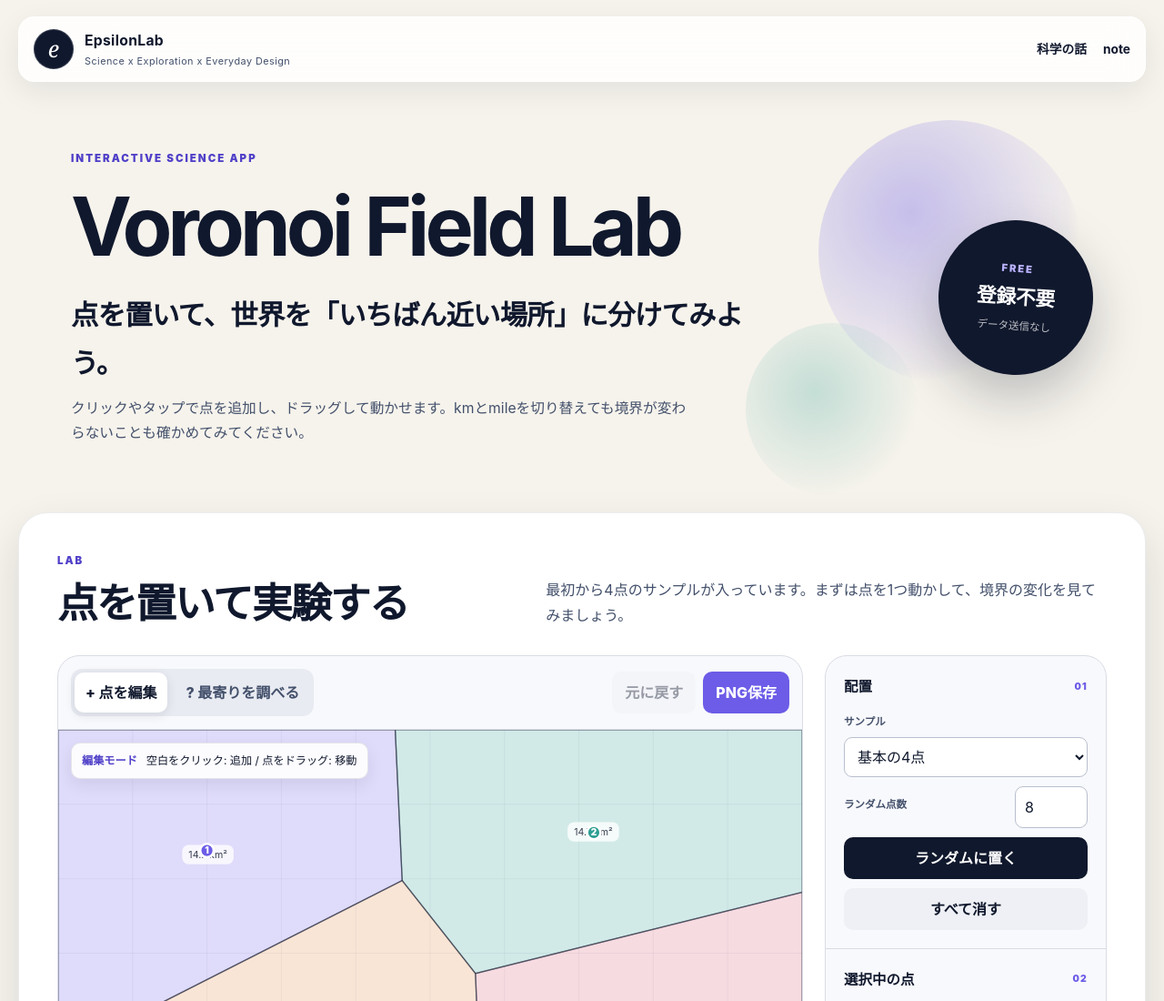
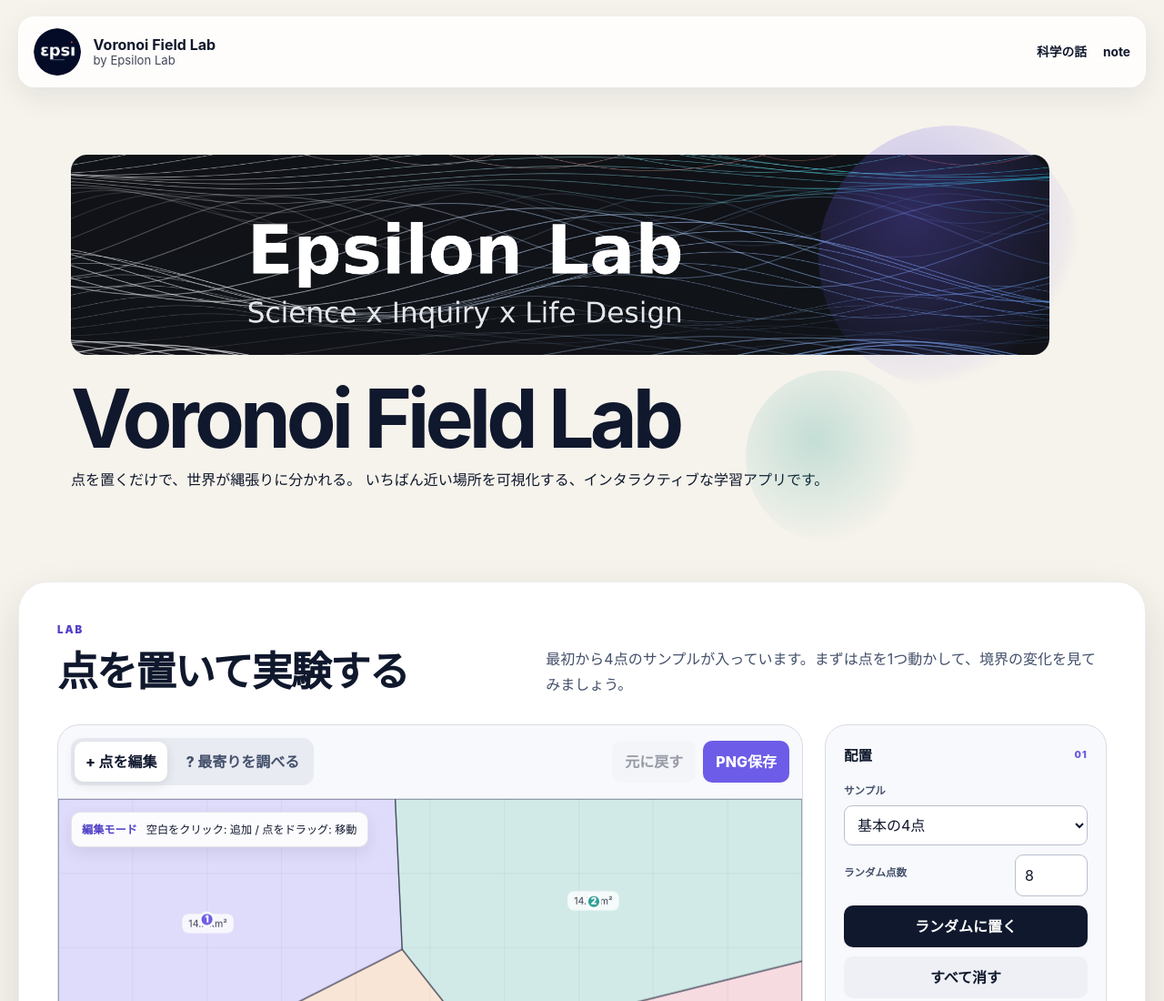
Before and after one commit to Epsilon-Lab-Atelier/voronoi-field-lab, a website: page index.html in a window 1280 px wide. Shown: the top 1100 px of the page at 91% size. Drawn offline with Linux system fonts and the light colour scheme.

Commit message:
Update branding with Epsilon Lab logo and header

```diff
--- a/assets/css/app.css
+++ b/assets/css/app.css
@@ -94,9 +94,33 @@ summary:focus-visible {
 .brand {
   display: inline-flex;
   align-items: center;
-  gap: 12px;
-  color: var(--ink);
+  gap: 0.85rem;
   text-decoration: none;
+  color: inherit;
+}
+
+.brand__logo {
+  width: 52px;
+  height: 52px;
+  border-radius: 50%;
+  object-fit: cover;
+  flex-shrink: 0;
+}
+
+.brand__text {
+  display: flex;
+  flex-direction: column;
+  line-height: 1.1;
+}
+
+.brand__title {
+  font-weight: 700;
+  font-size: 1rem;
+}
+
+.brand__subtitle {
+  font-size: 0.82rem;
+  opacity: 0.8;
 }
 
 .brand-mark {
@@ -198,6 +222,33 @@ main {
   position: relative;
   z-index: 1;
   max-width: 760px;
+}
+
+.hero {
+  margin-bottom: 1.5rem;
+}
+
+.hero__inner {
+  display: grid;
+  gap: 1rem;
+}
+
+.hero__image {
+  width: 100%;
+  max-height: 220px;
+  object-fit: cover;
+  object-position: center;
+  border-radius: 18px;
+  display: block;
+}
+
+.hero__content h1 {
+  margin: 0 0 0.5rem;
+}
+
+.hero__content p {
+  margin: 0;
+  line-height: 1.7;
 }
 
 .eyebrow {
--- a/index.html
+++ b/index.html
@@ -14,14 +14,14 @@
   <meta property="og:title" content="Voronoi Field Lab | 点を置いて、世界を分けてみよう">
   <meta property="og:description" content="点を追加して動かすだけで、最寄りの領域がリアルタイムに変わります。ボロノイ図と距離の単位を、触って学べる無料アプリ。">
   <meta property="og:url" content="https://epsilon-lab-atelier.github.io/voronoi-field-lab/">
-  <meta property="og:image" content="https://epsilon-lab-atelier.github.io/voronoi-field-lab/assets/images/og-image.png">
+ <meta property="og:image" content="https://epsilon-lab-atelier.github.io/voronoi-field-lab/assets/images/epsilonlab-header.png">
   <meta property="og:image:width" content="1200">
   <meta property="og:image:height" content="630">
   <meta property="og:locale" content="ja_JP">
   <meta name="twitter:card" content="summary_large_image">
 
   <link rel="canonical" href="https://epsilon-lab-atelier.github.io/voronoi-field-lab/">
-  <link rel="icon" href="assets/images/favicon.svg" type="image/svg+xml">
+  <link rel="icon" type="image/png" href="assets/images/epsilonlab-logo.png">
   <link rel="apple-touch-icon" href="assets/images/apple-touch-icon.png">
   <link rel="manifest" href="manifest.webmanifest">
   <link rel="stylesheet" href="assets/css/app.css">
@@ -31,13 +31,17 @@
   <a class="skip-link" href="#main-content">本文へ移動</a>
 
   <header class="site-header">
-    <a class="brand" href="https://note.com/epsilon_lab" target="_blank" rel="noopener noreferrer" aria-label="EpsilonLabのnoteを開く">
-      <span class="brand-mark" aria-hidden="true">e</span>
-      <span>
-        <strong>EpsilonLab</strong>
-        <small>Science x Exploration x Everyday Design</small>
-      </span>
-    </a>
+<a class="brand" href="#top" aria-label="Voronoi Field Lab home">
+  <img
+    src="assets/images/epsilonlab-logo.png"
+    alt="Epsilon Lab logo"
+    class="brand__logo"
+  >
+  <div class="brand__text">
+    <span class="brand__title">Voronoi Field Lab</span>
+    <span class="brand__subtitle">by Epsilon Lab</span>
+  </div>
+</a>
     <nav class="header-links" aria-label="関連リンク">
       <a href="#science">科学の話</a>
       <a href="https://note.com/epsilon_lab" target="_blank" rel="noopener noreferrer">note</a>
@@ -45,19 +49,22 @@
   </header>
 
   <main id="main-content">
-    <section class="hero" aria-labelledby="page-title">
-      <div class="hero-copy">
-        <p class="eyebrow">INTERACTIVE SCIENCE APP</p>
-        <h1 id="page-title">Voronoi Field Lab</h1>
-        <p class="hero-lead">点を置いて、世界を「いちばん近い場所」に分けてみよう。</p>
-        <p class="hero-note">クリックやタップで点を追加し、ドラッグして動かせます。kmとmileを切り替えても境界が変わらないことも確かめてみてください。</p>
-      </div>
-      <div class="hero-badge" aria-label="無料・登録不要・端末内で処理">
-        <span>FREE</span>
-        <strong>登録不要</strong>
-        <small>データ送信なし</small>
-      </div>
-    </section>
+<section class="hero" id="top">
+  <div class="hero__inner">
+    <img
+      src="assets/images/epsilonlab-header.png"
+      alt="Epsilon Lab header"
+      class="hero__image"
+    >
+    <div class="hero__content">
+      <h1>Voronoi Field Lab</h1>
+      <p>
+        点を置くだけで、世界が縄張りに分かれる。
+        いちばん近い場所を可視化する、インタラクティブな学習アプリです。
+      </p>
+    </div>
+  </div>
+</section>
 
     <section class="app-section" aria-labelledby="lab-title">
       <div class="section-heading">
@@ -191,7 +198,7 @@
         </article>
         <article class="stat-card">
           <span>平均領域</span>
-          <strong id="meanAreaStat">15.00 km²</strong>
+          <strong id="meanAreaStat">15.00 km\UTF{00B2}</strong>
           <small>全体面積 / 点の数</small>
         </article>
         <article class="stat-card">
```
Also changed, not shown: assets/images/epsilonlab-header.png (added), assets/images/epsilonlab-logo.png (added).
